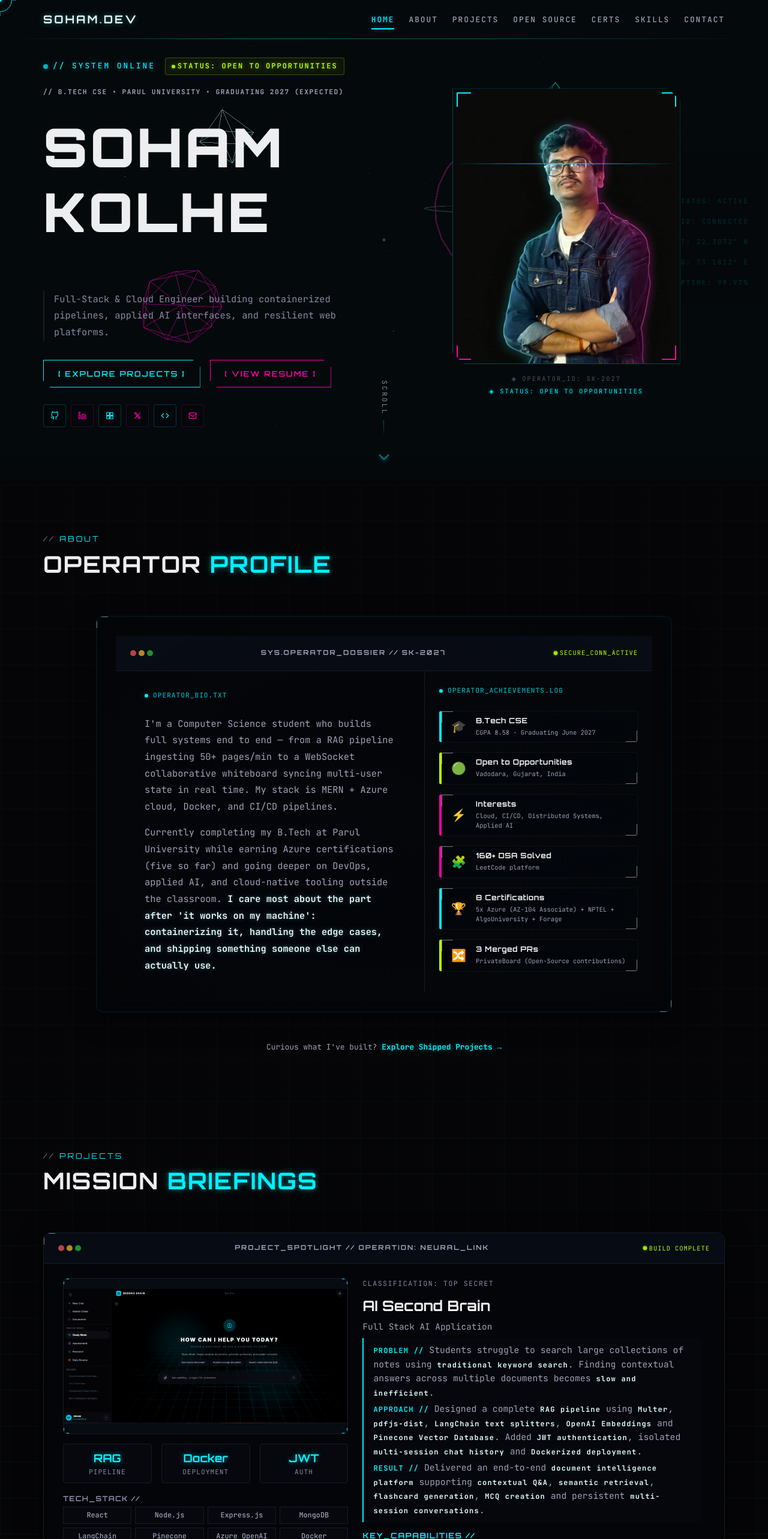
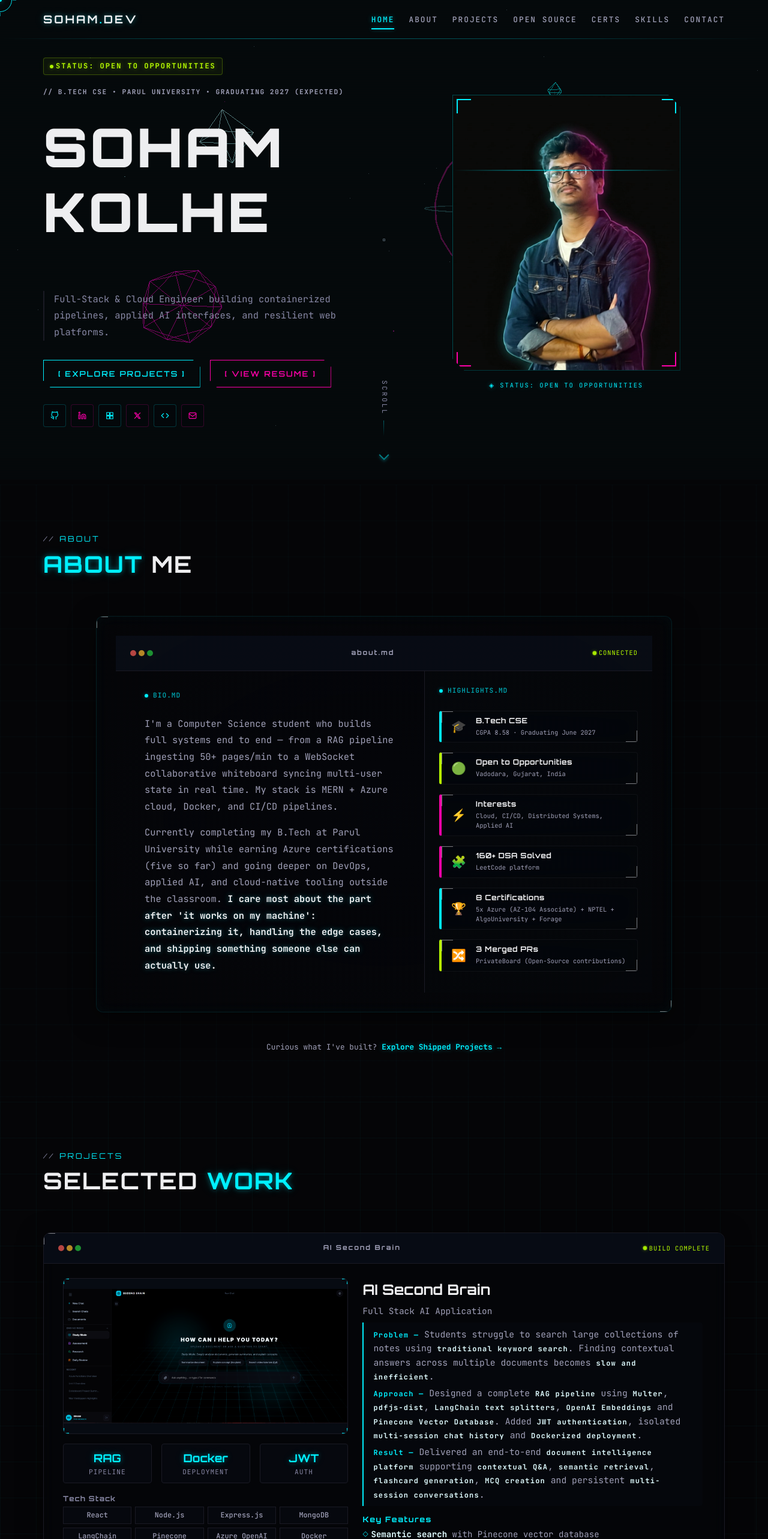
Before and after one commit to soham-kolhe/Soham.dev, a React (Vite) app: page / in a window 1280 px wide. Shown: the top 2566 px of the page at 60% size. Built offline with nearby package versions, Linux system fonts and the light colour scheme.

Commit message:
feat: implement portfolio component suite including OpenSource, Hero, Skills, Projects, and Contact sections with supporting data.

```diff
--- a/src/components/About/About.jsx
+++ b/src/components/About/About.jsx
@@ -1,5 +1,5 @@
 /* ============================================
-   About Component — Operator Profile
+   About Component
    Cyberpunk-styled about section with info cards
    ============================================ */
 import { personalInfo } from '../../data/portfolio.js';
@@ -14,11 +14,11 @@ function About() {
         <div className="section-header reveal">
           <p className="section-label">ABOUT</p>
           <h2 className="section-title">
-            OPERATOR <span className="highlight">PROFILE</span>
+            <span className="highlight">ABOUT</span> ME
           </h2>
         </div>
 
-        {/* Console dossier window */}
+        {/* Console window */}
         <div className="about__console hud-corners glass-card reveal">
           {/* Header Bar */}
           <div className="about__console-header">
@@ -28,12 +28,12 @@ function About() {
               <span className="about__console-dot about__console-dot--green" />
             </div>
             <div className="about__console-title">
-              SYS.OPERATOR_DOSSIER // SK-2027
+              about.md
               <span className="about__console-scanner" />
             </div>
             <div className="about__console-status">
               <span className="about__console-pulse" />
-              <span>SECURE_CONN_ACTIVE</span>
+              <span>CONNECTED</span>
             </div>
           </div>
 
@@ -42,7 +42,7 @@ function About() {
             <div className="about__console-pane about__console-pane--bio">
               <div className="about__bio-tag">
                 <span className="about__bio-tag-dot" />
-                <span className="about__bio-tag-text">operator_bio.txt</span>
+                <span className="about__bio-tag-text">bio.md</span>
               </div>
               <div className="about__bio-paragraphs">
                 {personalInfo.bio.map((paragraph, index) => (
--- a/src/components/About/Achievements.jsx
+++ b/src/components/About/Achievements.jsx
@@ -68,7 +68,7 @@ export default function Achievements({ compact = false }) {
     <div className={`achievements-strip ${compact ? 'achievements-strip--compact' : ''}`}>
       <div className="about__bio-tag">
         <span className="about__bio-tag-dot" />
-        <span className="about__bio-tag-text">operator_achievements.log</span>
+        <span className="about__bio-tag-text">highlights.md</span>
       </div>
       <div className="achievements-strip__list">
         {achievementsList.map((item, idx) => {
--- a/src/components/Certifications/Certifications.jsx
+++ b/src/components/Certifications/Certifications.jsx
@@ -1,5 +1,5 @@
 /* ============================================
-   Certifications — Decoded Credentials
+   Certifications
    Evidence Board (Desktop) + Bento Grid (Mobile)
    ============================================ */
 
@@ -198,7 +198,7 @@ const Certifications = () => {
         <div className="section-header reveal">
           <p className="section-label">ACHIEVEMENTS</p>
           <h2 className="section-title">
-            DECODED <span className="highlight">CREDENTIALS</span>
+            <span className="highlight">CERTIFICATIONS</span>
           </h2>
         </div>
 
--- a/src/components/Contact/Contact.jsx
+++ b/src/components/Contact/Contact.jsx
@@ -1,5 +1,5 @@
 /* ============================================
-   Contact — Comm Link Section
+   Contact Section
    ============================================ */
 import { useState } from 'react';
 import { personalInfo, socialLinks } from '../../data/portfolio.js';
@@ -52,15 +52,15 @@ const Contact = () => {
   const validateForm = () => {
     const newErrors = {};
     if (!formData.name.trim()) {
-      newErrors.name = 'Callsign (name) is required.';
+      newErrors.name = 'Name is required.';
     }
     if (!formData.email.trim()) {
-      newErrors.email = 'Frequency (email) is required.';
+      newErrors.email = 'Email is required.';
     } else if (!isEmailValid) {
       newErrors.email = 'Enter a valid email address.';
     }
     if (!formData.message.trim()) {
-      newErrors.message = 'Transmission (message) is required.';
+      newErrors.message = 'Message is required.';
     }
     setErrors(newErrors);
     return Object.keys(newErrors).length === 0;
@@ -84,7 +84,7 @@ const Contact = () => {
   const buildMailto = () => {
     const subject = encodeURIComponent(`[${formData.subject}] Message from ${formData.name}`);
     const body = encodeURIComponent(
-      `Callsign: ${formData.name}\nFrequency: ${formData.email}\nSubject: ${formData.subject}\n\nTransmission:\n${formData.message}`
+      `Name: ${formData.name}\nEmail: ${formData.email}\nSubject: ${formData.subject}\n\nMessage:\n${formData.message}`
     );
     return `mailto:${personalInfo.email}?subject=${subject}&body=${body}`;
   };
@@ -155,23 +155,23 @@ const Contact = () => {
     } catch {
       setStatus('error');
       setErrorMessage(
-        'Transmission failed. You can retry, or reach out directly at ' + personalInfo.email
+        'Message failed to send. You can retry, or reach out directly at ' + personalInfo.email
       );
     }
   };
 
   const statusLabel = {
     idle: hasBackend ? 'ONLINE' : 'ONLINE (opens email client)',
-    transmitting: 'TRANSMITTING',
-    success: hasBackend ? 'SECURE_LINK_ESTABLISHED' : 'EMAIL_CLIENT_OPENED',
-    error: 'TRANSMISSION_FAILED',
+    transmitting: 'SENDING',
+    success: hasBackend ? 'MESSAGE_SENT' : 'EMAIL_CLIENT_OPENED',
+    error: 'SEND_FAILED',
   }[status];
 
   const submitLabel = {
-    idle: hasBackend ? '[ TRANSMIT_MESSAGE ]' : '[ OPEN_EMAIL_CLIENT ]',
-    transmitting: '[ ROUTING_PACKETS... ]',
-    success: hasBackend ? '[ TRANSMISSION_SUCCESS ]' : '[ EMAIL_CLIENT_OPENED ]',
-    error: '[ RETRY_TRANSMISSION ]',
+    idle: hasBackend ? '[ SEND MESSAGE ]' : '[ OPEN EMAIL CLIENT ]',
+    transmitting: '[ SENDING... ]',
+    success: hasBackend ? '[ MESSAGE SENT ]' : '[ EMAIL CLIENT OPENED ]',
+    error: '[ TRY AGAIN ]',
   }[status];
 
   return (
@@ -181,7 +181,7 @@ const Contact = () => {
         <div className="section-header reveal">
           <p className="section-label">CONTACT</p>
           <h2 className="section-title">
-            OPEN <span className="highlight">COMM LINK</span>
+            GET IN <span className="highlight">TOUCH</span>
           </h2>
         </div>
 
@@ -201,7 +201,7 @@ const Contact = () => {
         <div className="contact__links-strip reveal">
           <div className="contact__direct-email-box">
             <div className="contact__direct-email-header">
-              <span className="contact__label">&gt; DIRECT_FREQUENCY</span>
+              <span className="contact__label">Email</span>
               {copied && (
                 <span className="contact__copy-badge">✓ COPIED</span>
               )}
@@ -221,7 +221,7 @@ const Contact = () => {
                 }`}
                 aria-label="Copy email address to clipboard"
               >
-                {copied ? '[ COPIED ]' : '[ COPY_EMAIL ]'}
+                {copied ? '[ COPIED ]' : '[ COPY EMAIL ]'}
               </button>
             </div>
           </div>
@@ -244,7 +244,7 @@ const Contact = () => {
               <polyline points="7 10 12 15 17 10" />
               <line x1="12" y1="15" x2="12" y2="3" />
             </svg>
-            DOWNLOAD_RESUME.PDF
+            DOWNLOAD RESUME
           </a>
 
           <div className="contact__socials">
@@ -280,7 +280,7 @@ const Contact = () => {
             >
               ● {statusLabel}
             </span>
-            <span className="contact__form-label">SECURE_CHANNEL</span>
+            <span className="contact__form-label">CONTACT FORM</span>
           </div>
 
           {!hasBackend && (
@@ -304,10 +304,10 @@ const Contact = () => {
               />
             </div>
 
-            {/* CALLSIGN / Name */}
+            {/* Name */}
             <div className="contact__field">
               <label htmlFor="contact-name" className="contact__label">
-                &gt; CALLSIGN <span className="contact__label-sub">/ Name</span>
+                Name
               </label>
               <input
                 id="contact-name"
@@ -330,15 +330,15 @@ const Contact = () => {
               )}
             </div>
 
-            {/* FREQUENCY / Email */}
+            {/* Email */}
             <div className="contact__field">
               <div className="contact__label-row">
                 <label htmlFor="contact-email" className="contact__label">
-                  &gt; FREQUENCY <span className="contact__label-sub">/ Email</span>
+                  Email
                 </label>
                 {isEmailValid && (
                   <span className="contact__email-valid" title="Valid email format">
-                    ✓ VALID FREQUENCY
+                    ✓ Valid email
                   </span>
                 )}
               </div>
@@ -363,10 +363,10 @@ const Contact = () => {
               )}
             </div>
 
-            {/* CHANNEL / Subject Chips */}
+            {/* Subject */}
             <div className="contact__field">
               <label className="contact__label">
-                &gt; CHANNEL <span className="contact__label-sub">/ Subject</span>
+                Subject
               </label>
               <div className="contact__chips" role="radiogroup" aria-label="Select subject">
                 {SUBJECT_OPTIONS.map((opt) => (
@@ -389,11 +389,11 @@ const Contact = () => {
               </div>
             </div>
 
-            {/* TRANSMISSION / Message */}
+            {/* Message */}
             <div className="contact__field">
               <div className="contact__label-row">
                 <label htmlFor="contact-message" className="contact__label">
-                  &gt; TRANSMISSION <span className="contact__label-sub">/ Message</span>
+                  Message
                 </label>
                 <span className="contact__char-counter">
                   {formData.message.length} / {MAX_CHARS}
@@ -429,8 +429,8 @@ const Contact = () => {
                   }`}
                 >
                   {isSignalLocked
-                    ? 'SIGNAL LOCKED'
-                    : `SIGNAL: ${validSignalCount}/4 CHANNELS LOCKED`}
+                    ? 'All fields complete'
+                    : `${validSignalCount} of 4 fields complete`}
                 </span>
               </div>
               <div className="contact__signal-bars" aria-hidden="true">
--- a/src/components/Hero/Hero.jsx
+++ b/src/components/Hero/Hero.jsx
@@ -15,10 +15,7 @@ const Hero = ({ onImageLoad }) => {
         <div className="hero__content">
           {/* System label & Status */}
           <div className="hero__label-container reveal">
-            <div className="hero__label">
-              <span className="hero__label-dot" aria-hidden="true" />
-              <span>// SYSTEM ONLINE</span>
-            </div>
+
             <div className="hero__status">
               <span className="hero__status-dot" aria-hidden="true" />
               <span>STATUS: OPEN TO OPPORTUNITIES</span>
@@ -119,20 +116,13 @@ const Hero = ({ onImageLoad }) => {
 
           {/* HUD data below photo */}
           <div className="hero__photo-hud" aria-hidden="true">
-            <span className="hero__photo-hud-line">◈ OPERATOR_ID: SK-2027</span>
+
             <span className="hero__photo-hud-line hero__photo-hud-line--cyan">◈ STATUS: OPEN TO OPPORTUNITIES</span>
           </div>
         </div>
       </div>
 
-      {/* HUD decoration on right side */}
-      <div className="hero__hud-accent" aria-hidden="true">
-        <span className="hero__hud-line">SYS.STATUS: ACTIVE</span>
-        <span className="hero__hud-line">GRID: CONNECTED</span>
-        <span className="hero__hud-line">LAT: 22.3072° N</span>
-        <span className="hero__hud-line">LNG: 73.1812° E</span>
-        <span className="hero__hud-line">UPTIME: 99.97%</span>
-      </div>
+
 
       {/* Hero Bottom Bar */}
       <div className="hero__bottom-bar">
--- a/src/components/OpenSource/OpenSource.jsx
+++ b/src/components/OpenSource/OpenSource.jsx
@@ -141,12 +141,11 @@ const OpenSource = () => {
                 <div className="oss__view oss__view--project">
                   <div className="oss__content-header">
                     <div className="oss__header-meta">
-                      <span className="oss__classification">◆ {activeRepo.classification}</span>
+                      <span className="oss__classification">◆ Contributor</span>
                       <span className="oss__pr-status oss__pr-status--merged">
                         ● {activeRepo.contributions.length} MERGED
                       </span>
                     </div>
-                    <p className={`oss__codename text-${activeRepo.color}`}>{activeRepo.codename}</p>
                     <h3 className="oss__title">{activeRepo.repo}</h3>
                     <p className="oss__description">{activeRepo.description}</p>
                   </div>
--- a/src/components/Projects/Projects.css
+++ b/src/components/Projects/Projects.css
@@ -174,36 +174,6 @@
   border-bottom: 1px solid rgba(255, 255, 255, 0.05);
 }
 
-.mission-card__classification {
-  font-family: var(--font-body);
-  font-size: var(--fs-xs);
-  font-weight: var(--fw-bold);
-  letter-spacing: 2px;
-  text-transform: uppercase;
-  padding: 4px 12px;
-  border-radius: var(--radius-sm);
-  background: rgba(255, 51, 68, 0.1);
-  border: 1px solid rgba(255, 51, 68, 0.3);
-  color: var(--color-red);
-}
-
-.mission-card__classification--classified {
-  background: rgba(255, 165, 0, 0.1);
-  border-color: rgba(255, 165, 0, 0.3);
-  color: #FFA500;
-}
-
-.mission-card__classification--restricted {
-  background: rgba(255, 215, 0, 0.1);
-  border-color: rgba(255, 215, 0, 0.3);
-  color: var(--color-gold);
-}
-
-.mission-card__classification--top-secret {
-  background: rgba(255, 51, 68, 0.1);
-  border-color: rgba(255, 51, 68, 0.3);
-  color: var(--color-red);
-}
 
 .mission-card__status {
   display: flex;
@@ -971,12 +941,6 @@
   background: rgba(255, 0, 170, 0.45);
 }
 
-.projects__classification {
-  font-family: var(--font-body);
-  font-size: 0.72rem;
-  color: var(--color-text-muted);
-  letter-spacing: 1.5px;
-}
 
 .projects__title {
   font-family: var(--font-heading);
@@ -1218,12 +1182,6 @@
   margin-bottom: var(--space-sm);
 }
 
-.projects__card-classification {
-  font-family: var(--font-body);
-  font-size: 0.6rem;
-  color: var(--color-text-muted);
-  letter-spacing: 1px;
-}
 
 .projects__card-badge {
   font-family: var(--font-body);
--- a/src/components/Projects/Projects.jsx
+++ b/src/components/Projects/Projects.jsx
@@ -1,5 +1,5 @@
 /* ============================================
-   Projects — Mission Briefings
+   Projects — Selected Work
    Cyberpunk HUD-styled project showcase
    ============================================ */
 
@@ -25,7 +25,7 @@ const ProjectImage = ({ project }) => {
     <div className="projects__image-placeholder" data-color={project.color}>
       <span className="projects__placeholder-icon">⚡</span>
       <span className="projects__placeholder-title">{project.title}</span>
-      <span className="projects__placeholder-code">{project.codename}</span>
+      <span className="projects__placeholder-code">{project.type}</span>
     </div>
   );
 };
@@ -63,7 +63,7 @@ const Projects = () => {
         <div className="section-header reveal">
           <p className="section-label">PROJECTS</p>
           <h2 className="section-title">
-            MISSION <span className="highlight">BRIEFINGS</span>
+            SELECTED <span className="highlight">WORK</span>
           </h2>
         </div>
 
@@ -83,7 +83,7 @@ const Projects = () => {
                   <span className="projects__window-dot projects__window-dot--yellow" />
                   <span className="projects__window-dot projects__window-dot--green" />
                 </div>
-                <div className="projects__window-title">PROJECT_SPOTLIGHT // {project.codename}</div>
+                <div className="projects__window-title">{project.title}</div>
                 <span className="projects__window-status">
                   <span className="projects__window-pulse" />
                   {project.status}
@@ -114,7 +114,7 @@ const Projects = () => {
                     ))}
                   </div>
                   <div className="projects__tech-block">
-                    <span className="projects__tech-label">TECH_STACK //</span>
+                    <span className="projects__tech-label">Tech Stack</span>
                     <div className="projects__tech-chips">
                       {project.tech.map((t, i) => (
                         <span key={i} className="projects__tech-chip" data-color={project.color}>{t}</span>
@@ -147,27 +147,26 @@ const Projects = () => {
 
                 {/* Right Side: Details & Key Capabilities */}
                 <div className="projects__window-right">
-                  <span className="projects__classification">CLASSIFICATION: {project.classification}</span>
                   <h3 className="projects__title">{project.title}</h3>
                   <p className="projects__type">{project.type}</p>
 
                   <div className="projects__case">
                     <p className="projects__case-block">
-                      <strong className={`text-${project.color}`}>PROBLEM //</strong>{' '}
+                      <strong className={`text-${project.color}`}>Problem —</strong>{' '}
                       <span className="projects__case-text" dangerouslySetInnerHTML={{ __html: project.problem }} />
                     </p>
                     <p className="projects__case-block">
-                      <strong className={`text-${project.color}`}>APPROACH //</strong>{' '}
+                      <strong className={`text-${project.color}`}>Approach —</strong>{' '}
                       <span className="projects__case-text" dangerouslySetInnerHTML={{ __html: project.approach }} />
                     </p>
                     <p className="projects__case-block">
-                      <strong className={`text-${project.color}`}>RESULT //</strong>{' '}
+                      <strong className={`text-${project.color}`}>Result —</strong>{' '}
                       <span className="projects__case-text" dangerouslySetInnerHTML={{ __html: project.outcome }} />
                     </p>
                   </div>
 
                   <div className="projects__features-block">
-                    <span className={`projects__features-label text-${project.color}`}>KEY_CAPABILITIES //</span>
+                    <span className={`projects__features-label text-${project.color}`}>Key Features</span>
                     <ul className="projects__features-list">
                       {project.features.map((feature, i) => (
                         <li key={i} className="projects__feature-item" dangerouslySetInnerHTML={{ __html: feature }} />
@@ -184,13 +183,12 @@ const Projects = () => {
         {otherProjects.length > 0 && (
           <div className="projects__secondary-section reveal">
             <h3 className="projects__secondary-heading">
-              <span className="projects__secondary-heading-icon">◈</span> AUXILIARY OPERATIONS // IN DEVELOPMENT
+              <span className="projects__secondary-heading-icon">◈</span> More Projects
             </h3>
             <div className="projects__secondary-grid">
               {otherProjects.map((project) => (
                 <article key={project.id} id={`project-${project.id}`} className="projects__secondary-card glass-card hud-corners" data-color={project.color}>
                   <div className="projects__card-top">
-                    <span className="projects__card-classification">{project.classification}</span>
                     <span className="projects__card-badge projects__card-badge--working">{project.status || 'BUILD COMPLETE'}</span>
                   </div>
                   <h4 className="projects__card-title">{project.title}</h4>
--- a/src/components/Skills/Skills.jsx
+++ b/src/components/Skills/Skills.jsx
@@ -1,5 +1,5 @@
 /* ============================================
-   Skills Component — Tech Arsenal
+   Skills Component
    Pure Terminal Shell with Live Grep & Hover Proof
    ============================================ */
 import { useState } from 'react';
@@ -60,7 +60,7 @@ function Skills() {
         <div className="section-header reveal">
           <p className="section-label">SKILLS</p>
           <h2 className="section-title">
-            TECH <span className="highlight">ARSENAL</span>
+            TECHNICAL <span className="highlight">SKILLS</span>
           </h2>
         </div>
 
@@ -137,7 +137,7 @@ function Skills() {
                           {/* Hover Proof Tooltip */}
                           {item.proof && (
                             <div className="skills-term__tooltip">
-                              <span className="skills-term__tooltip-label">PROOF // </span>
+                              <span className="skills-term__tooltip-label">Used in: </span>
                               {item.proofProjectId ? (
                                 <a
                                   href={`#project-${item.proofProjectId}`}
--- a/src/data/portfolio.js
+++ b/src/data/portfolio.js
@@ -147,8 +147,6 @@ export const projects = [
   {
     id: "ai-second-brain",
     title: "AI Second Brain",
-    codename: "OPERATION: NEURAL_LINK",
-    classification: "TOP SECRET",
     type: "Full Stack AI Application",
     status: "BUILD COMPLETE",
     image: "/images/ai-second-brain.png",
@@ -177,8 +175,6 @@ export const projects = [
   {
     id: "collabboard",
     title: "CollabBoard",
-    codename: "OPERATION: SYNCHRONIZE",
-    classification: "RESTRICTED",
     type: "Real-Time Collaboration Platform",
     status: "BUILD COMPLETE",
     image: "/images/collabboard.png",
@@ -206,8 +202,6 @@ export const projects = [
   {
     id: "hospital-is",
     title: "Parul MediConnect (Unified HIS)",
-    codename: "OPERATION: MED_GRID",
-    classification: "RESTRICTED",
     type: "Full-Stack Healthcare Platform",
     status: "BUILD COMPLETE",
     image: null,
@@ -348,8 +342,6 @@ export const openSourceContributions = [
   {
     id: "privateboard",
     repo: "PrivateBoard",
-    codename: "OPERATION: OPEN GRID",
-    classification: "CONTRIBUTOR",
     repoPath: "lexasub/PrivateBoard",
     description: "A private workspace and board management application featuring real-time auto-saving and collaborative features.",
     contributions: [
```
Also changed, not shown: 2 other files (tests, documents, lock files or other folders).
